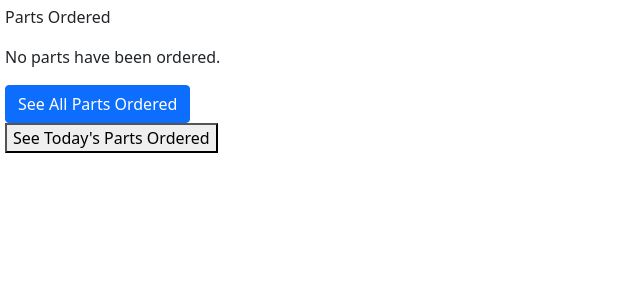
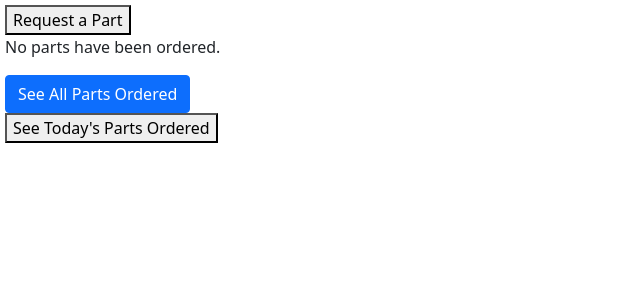
Before and after one commit to nebula1989/RepairManMan, a Django app: page /order_parts/ in a window 1280 px wide. Shown: the top 300 px of the page, without its empty margins (0-640 px from the left). Run offline with Django 4.2, Linux system fonts and the light colour scheme; data that the repository does not hold is empty.

Commit message:
formatted view output

```diff
--- a/order_parts/urls.py
+++ b/order_parts/urls.py
@@ -2,6 +2,7 @@ from django.urls import path
 
 from . import views
 from order_parts.views import IndexView, PartsOrdersArchiveView
+
 
 urlpatterns = [
     path('', IndexView.as_view(), name='PartsOrderedIndex'),
--- a/order_parts/views.py
+++ b/order_parts/views.py
@@ -48,6 +48,6 @@ def detail(request, part_order_id):
 
 class PartsOrdersArchiveView(TodayArchiveView):
     queryset = OrderPart.objects.all()
-    context_object_name = 'todays_partsordered_list'
+    context_object_name = 'latest_partsordered_list'
     date_field = "date_ordered"
     template_name = 'order_parts/index.html'
--- a/templates/base.html
+++ b/templates/base.html
@@ -11,6 +11,7 @@
     <title>{% block title %}The Service Technician Tool{% endblock %}</title>
   </head>
   <body>
+    {% block new_part_order_btn %}{% endblock %}
     {% block home_content %}{% endblock %}
     {% block sort_order_parts_content %}{% endblock %}
     {% block order_parts_content %}{% endblock %}
--- a/templates/order_parts/index.html
+++ b/templates/order_parts/index.html
@@ -1,28 +1,24 @@
 {% extends 'base.html' %}
 
+<body>
+
+    {% block new_part_order_btn %}
+        <form action="{% url 'part_order_form' %}" method="get">
+            <button type="submit" class="button">Request a Part</button>
+        </form>
+    {% endblock %}
+
     {% block order_parts_content %}
-<p>Parts Ordered</p>
-
-<body>
         {% if latest_partsordered_list %}
+            <p>List of Parts Ordered</p>
             <ul>
                 {% for part in latest_partsordered_list %}
-        <li><a href="/order_parts/detail/{{ part.id }}/">{{ part.id }}</a>, {{ part.work_order }}, {{ part.part_number }}, {{ part.date_ordered }}</li>
+                 <li><a href="{% url 'detail' part.id %}">{{ part.id }}</a>: {{ part.part_type }}</li>
                 {% endfor %}
             </ul>
-
-{% elif todays_partsordered_list %}
-    <ul>
-    {% for part in todays_partsordered_list %}
-        <li><a href="/order_parts/detail/{{ part.id }}/">{{ part.id }}</a>, {{ part.work_order }}, {{ part.part_number }}, {{ part.date_ordered }}</li>
-    {% endfor %}
-    </ul>
-
         {% else %}
             <p>No parts have been ordered.</p>
         {% endif %}
-</body>
-
     {% endblock %}
 
     {% block sort_buttons %}
@@ -35,3 +31,4 @@
             <button type="submit" class="button">See Today's Parts Ordered</button>
         </form>
     {% endblock %}
+</body>
```
Lines whose indentation alone changed are shown as unchanged.
